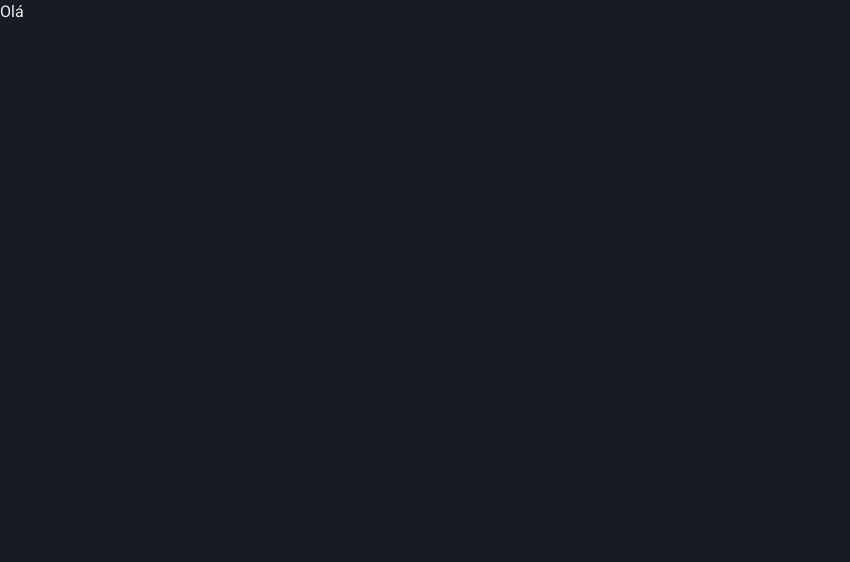
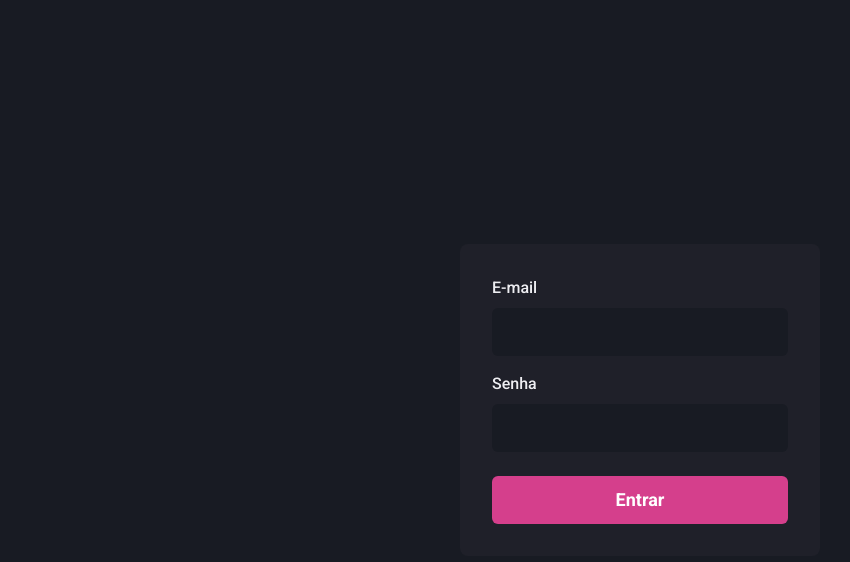
Before and after one commit to JuanPabllo/dash-cyberpunk, a Next.js app: page / in a window 1280 px wide. Shown: the top 562 px of the page, without its empty margins (0-850 px from the left). Built offline with nearby package versions, Linux system fonts and the light colour scheme.

Commit message:
create page sign in

```diff
--- a/src/pages/index.tsx
+++ b/src/pages/index.tsx
@@ -1,7 +1,61 @@
+import {
+  Flex,
+  Input,
+  Button,
+  Stack,
+  FormLabel,
+  FormControl,
+} from '@chakra-ui/react';
+
 export default function Home() {
   return (
-    <div>
-      <h2>Olá</h2>
-    </div>
+    <Flex w="100vw" h="100vh" align="center" justify="center">
+      <Flex
+        as="form"
+        w="100%"
+        maxW={360}
+        bg="gray.800"
+        p="8"
+        borderRadius={8}
+        flexDir="column"
+      >
+        <Stack spacing="4">
+          <FormControl>
+            <FormLabel htmlFor="email">E-mail</FormLabel>
+            <Input
+              name="email"
+              id="emal"
+              type="email"
+              focusBorderColor="pink.500"
+              bgColor="gray.900"
+              variant="filled"
+              _hover={{
+                bgColor: 'gray.900',
+              }}
+              size="lg"
+            />
+          </FormControl>
+          <FormControl>
+            <FormLabel htmlFor="password">Senha</FormLabel>
+            <Input
+              name="password"
+              type="password"
+              id="password"
+              focusBorderColor="pink.500"
+              bgColor="gray.900"
+              variant="filled"
+              _hover={{
+                bgColor: 'gray.900',
+              }}
+              size="lg"
+            />
+          </FormControl>
+        </Stack>
+
+        <Button type="submit" mt="6" colorScheme="pink" size="lg">
+          Entrar
+        </Button>
+      </Flex>
+    </Flex>
   );
 }
```
